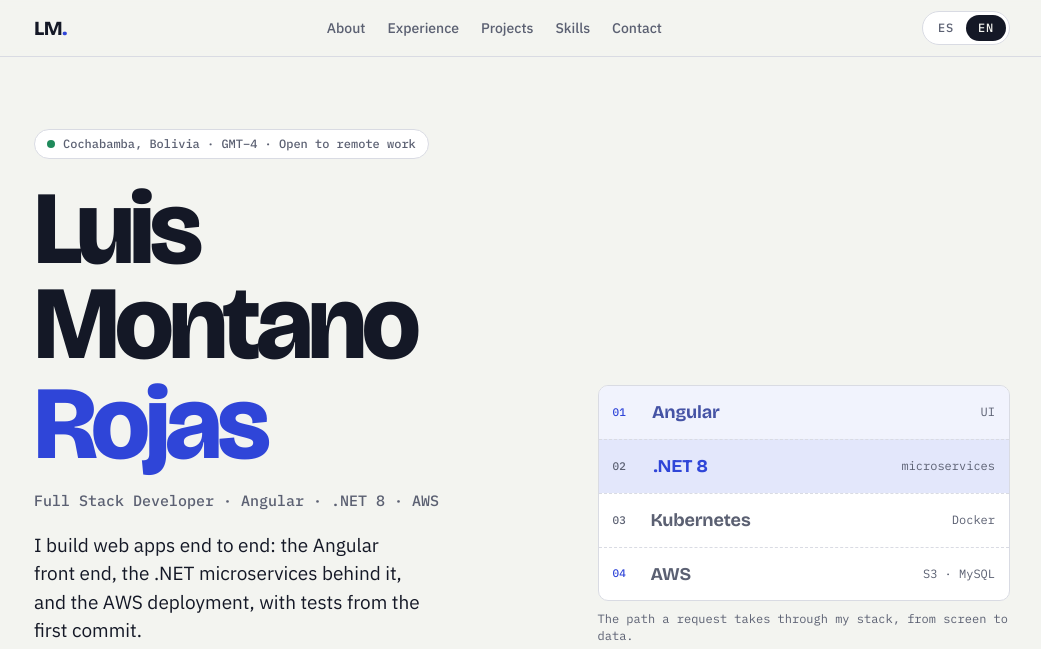
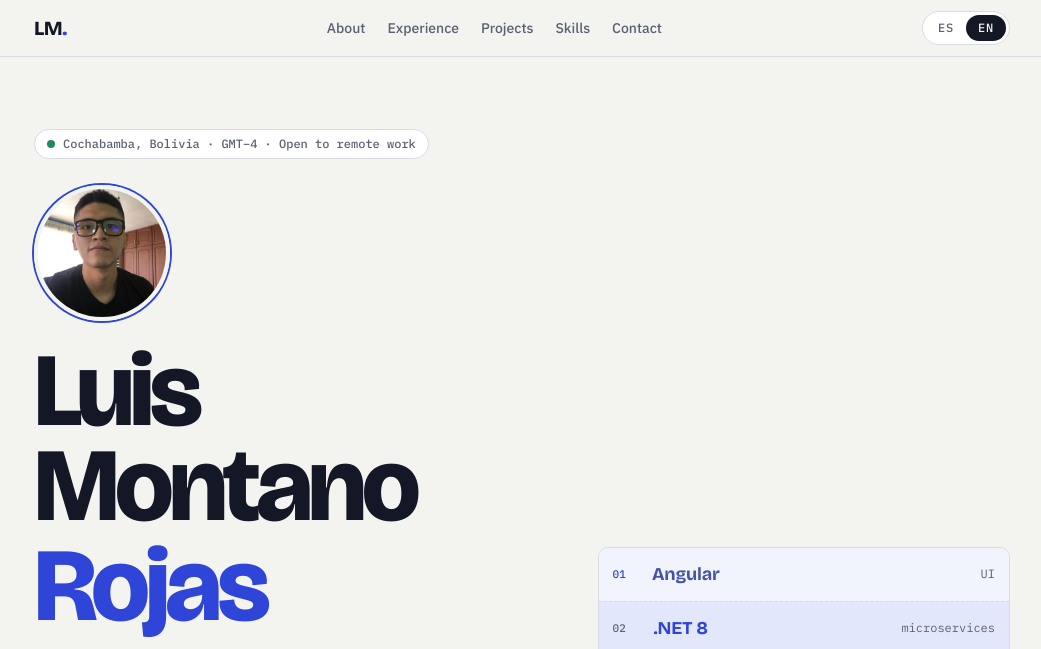
Before and after one commit to LuisMRojas/LuisMRojas.github.io, a plain HTML site: page index.html in a window 1280 px wide. Shown: the top 649 px of the page, without its empty margins (118-1159 px from the left). Drawn offline with nearby package versions, Linux system fonts and the light colour scheme.

Commit message:
Add profile photo and link preview tags
Co-Authored-By: Claude Opus 5.5 <noreply@anthropic.com>

```diff
--- a/index.html
+++ b/index.html
@@ -5,6 +5,15 @@
 <meta name="viewport" content="width=device-width, initial-scale=1">
 <title>Luis Montano Rojas</title>
 <meta name="description" content="Luis Montano Rojas, Full Stack Developer (Angular, .NET 8, AWS) based in Cochabamba, Bolivia. Available for remote work.">
+<meta property="og:type" content="profile">
+<meta property="og:title" content="Luis Montano Rojas · Full Stack Developer">
+<meta property="og:description" content="Angular · .NET 8 · AWS. Based in Cochabamba, Bolivia. Available for remote work.">
+<meta property="og:url" content="https://luismrojas.github.io/">
+<meta property="og:image" content="https://luismrojas.github.io/luis.jpg">
+<meta property="og:image:width" content="400">
+<meta property="og:image:height" content="400">
+<meta name="twitter:card" content="summary">
+<link rel="icon" href="luis.jpg">
 <link rel="preconnect" href="https://fonts.googleapis.com">
 <link rel="preconnect" href="https://fonts.gstatic.com" crossorigin>
 <link href="https://fonts.googleapis.com/css2?family=Bricolage+Grotesque:opsz,wght@12..96,500;12..96,700;12..96,800&family=IBM+Plex+Mono:wght@400;500&family=IBM+Plex+Sans:wght@400;500;600&display=swap" rel="stylesheet">
@@ -216,6 +225,14 @@ footer { padding: 24px 0 40px; font: 400 12px/1.5 var(--font-mono); color: var(-
 @keyframes rise { from { opacity: 0; transform: translateY(18px); } to { opacity: 1; transform: none; } }
 @keyframes wordUp { from { transform: translateY(105%); } to { transform: none; } }
 .hero .status { animation: rise .6s cubic-bezier(.2,.7,.2,1) both; }
+.avatar {
+  display: block; width: 104px; height: 104px; max-width: 100%; margin-top: 26px;
+  border-radius: 50%; object-fit: cover; object-position: 50% 30%;
+  border: 4px solid var(--paper); box-shadow: 0 0 0 2px var(--accent);
+  animation: avatarIn .8s .05s cubic-bezier(.3,1.4,.5,1) both;
+}
+@keyframes avatarIn { from { opacity: 0; transform: scale(.7) rotate(-6deg); } to { opacity: 1; transform: none; } }
+@media (min-width: 720px) { .avatar { width: 136px; height: 136px; } }
 .hero h1 .w { display: block; overflow: hidden; padding-bottom: .04em; }
 .hero h1 .w > span { display: block; animation: wordUp .9s cubic-bezier(.2,.8,.2,1) both; }
 .hero h1 .w:nth-child(1) > span { animation-delay: .1s; }
@@ -340,6 +357,7 @@ html[data-lang="en"] .lang::before { transform: translateX(100%); }
       </span>
       <div class="hero-grid">
         <div>
+          <img class="avatar" src="luis.jpg" width="400" height="400" alt="Luis Montano Rojas">
           <h1><span class="w"><span>Luis Montano</span></span><span class="w last"><span>Rojas</span></span></h1>
           <p class="role">Full Stack Developer · Angular · .NET 8 · AWS</p>
           <p class="pitch">
```
Also changed, not shown: luis.jpg (added).
